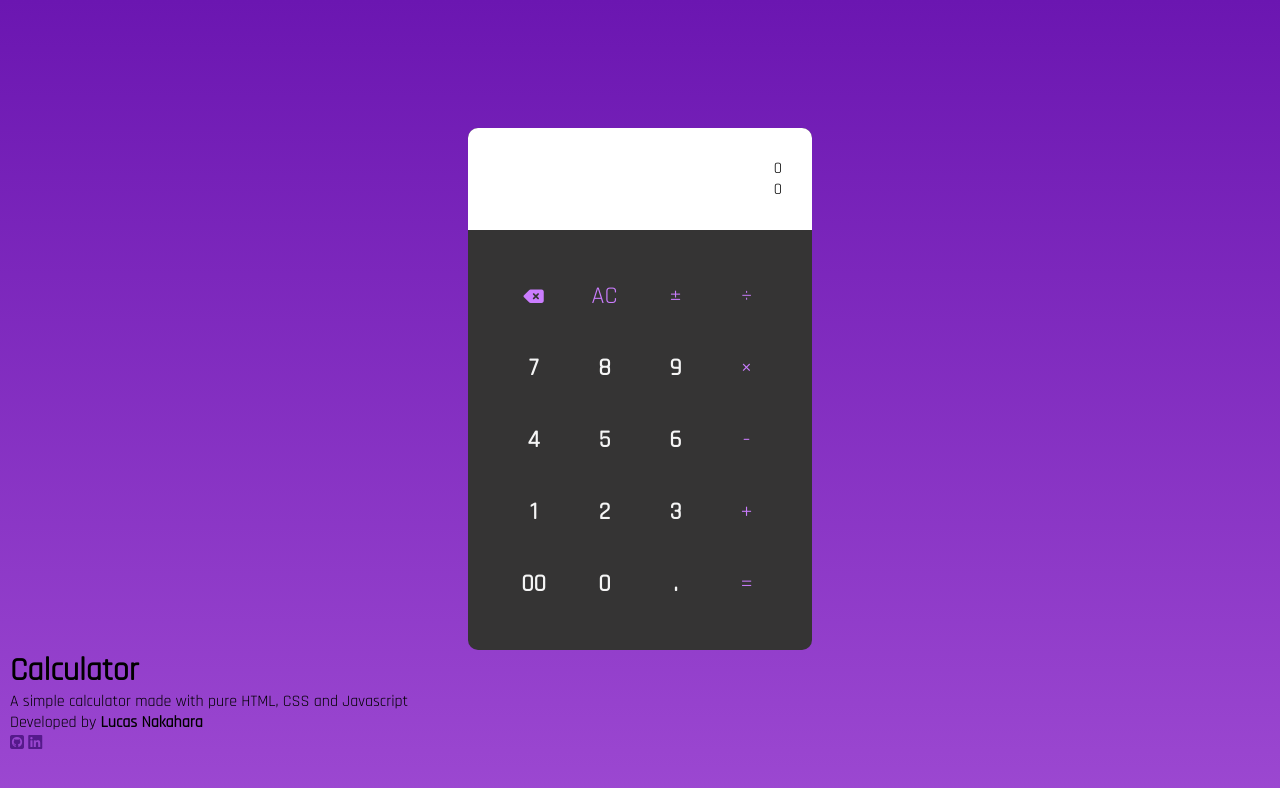
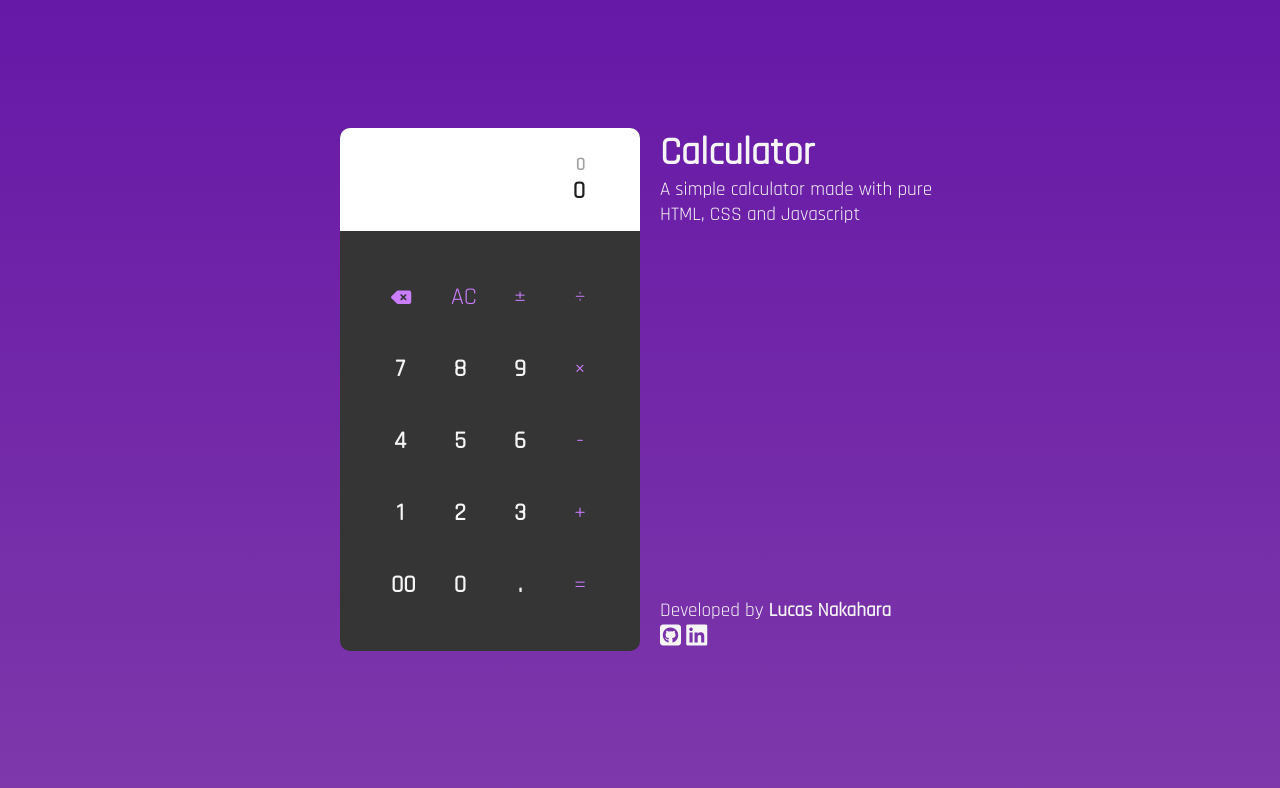
Before and after one commit to Nakahwra/calculator, a plain HTML site: page index.html in a window 1280 px wide. Drawn offline with Linux system fonts and the light colour scheme.

Commit message:
Add styles to project info section and minor fixes

```diff
--- a/style.css
+++ b/style.css
@@ -10,13 +10,18 @@ body {
 	height: 100vh;
 	padding: 10% 10px 0 10px;
 	margin: 0;
-	background: linear-gradient(0deg, #9c48d1, #6b16b1);
+	background: linear-gradient(0deg, #7e38aa, #6618a7);
+}
+
+main {
+	display: flex;
+	flex-wrap: wrap;
+	justify-content: center;
 }
 
 .calculator {
-	background: rgb(53, 52, 52);
-	max-width: 344px;
-	margin: auto;
+	background: rgb(53, 53, 53);
+	max-width: 300px;
 	border-radius: 10px;
 }
 
@@ -24,12 +29,27 @@ body {
 	border-top-right-radius: 10px;
 	border-top-left-radius: 10px;
 	background: #fff;
-	padding: 30px 30px;
+	padding: 25px 50px;
+
 	word-break: break-all;
+	letter-spacing: 5px;
+	font-weight: bold;
 
 	display: flex;
 	flex-direction: column;
 	align-items: flex-end;
+
+	transition: height 0.5s;
+}
+
+.output > .memory-operation {
+	font-size: 18px;
+	color: rgb(160, 160, 160);
+}
+
+.output > .current-operation {
+	font-size: 24px;
+	color: #1f1f1f;
 }
 
 .buttons {
@@ -47,8 +67,8 @@ button {
 	font-weight: bold;
 	color: #f5f5f5;
 	outline: 0;
-	border: 1px solid rgb(53, 52, 52);
-	transition: border 0.5s, transform 0.2s;
+	border: 1px solid transparent;
+	transition: color 0.5s, transform 0.2s, font-weight 0.2s;
 
 }
 
@@ -57,11 +77,44 @@ button > i {
 }
 
 button:hover{
-	/* border: 1px solid #cb7dff; */
-	transform: scale(1.4);
+	color: #cb7dff;
+	transform: scale(1.2);
 }
 
 .operator {
 	color: #cb7dff;
 	font-weight: normal;
 }
+
+.operator:hover{
+	font-weight: bold;
+}
+
+.about {
+	display: flex;
+	flex-direction: column;
+	justify-content: space-between;
+
+	max-width: 300px;
+	padding-left: 20px;
+	color: #f5f5f5;
+	font-size: 1.2rem;
+}
+
+.about > div > .social-media > a > i {
+	font-size: 24px;
+	color: #f5f5f5;
+}
+
+@media (max-width: 721px){
+	.about {
+		margin-top: 20px;
+		padding: 0;
+		text-align: center;
+		font-size: 1.4rem;
+	}
+
+	.author {
+		margin-top: 20px;
+	}
+}
```
